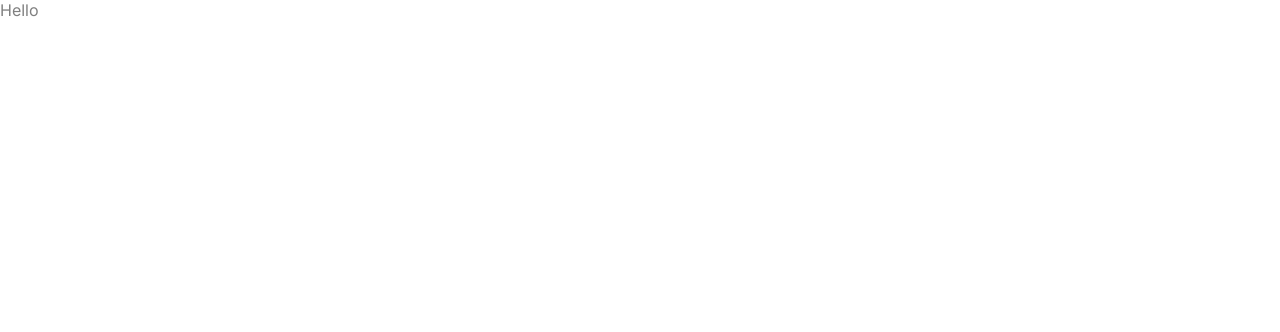
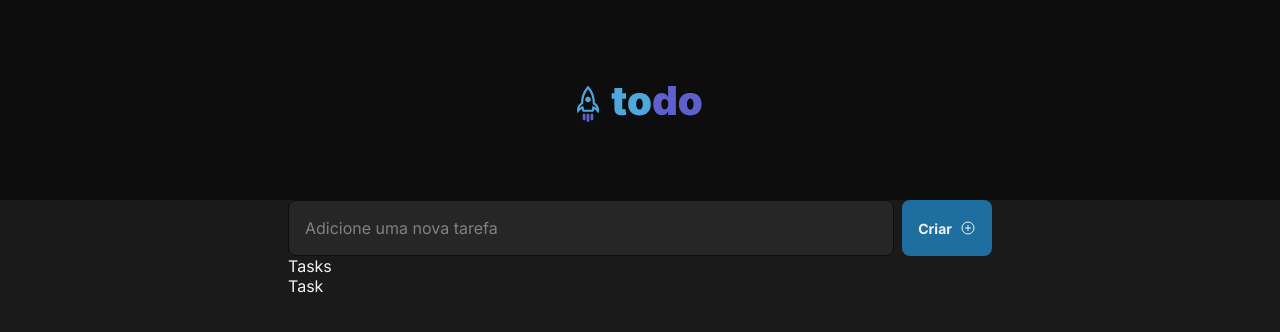
Before and after one commit to josee-fernandes/todo-react, a React (Vite) app: page / in a window 1280 px wide. Shown: the top 332 px of the page. Built offline with nearby package versions, Linux system fonts and the light colour scheme.

Commit message:
Header + NewTask components

```diff
--- a/package.json
+++ b/package.json
@@ -10,6 +10,7 @@
     "preview": "vite preview"
   },
   "dependencies": {
+    "phosphor-react": "^1.4.1",
     "react": "^18.2.0",
     "react-dom": "^18.2.0"
   },
--- /dev/null
+++ b/src/App.module.css
@@ -0,0 +1,5 @@
+.container {
+  max-width: 46rem;
+  padding: 0 1rem;
+  margin: 0 auto;
+}
--- a/src/App.tsx
+++ b/src/App.tsx
@@ -1,7 +1,21 @@
+import { Header } from "./components/Header";
+import { NewTask } from "./components/NewTask";
+import { Tasks } from "./components/Tasks";
+
 import "./global.css";
 
+import styles from "./App.module.css";
+
 function App() {
-  return <div>Hello</div>;
+  return (
+    <div>
+      <Header />
+      <div className={styles.container}>
+        <NewTask />
+        <Tasks />
+      </div>
+    </div>
+  );
 }
 
 export default App;
--- /dev/null
+++ b/src/components/Header/Header.module.css
@@ -0,0 +1,10 @@
+.header {
+  background: var(--gray-700);
+  display: flex;
+  justify-content: center;
+  padding: 4.75rem 0;
+}
+
+.header img {
+  height: 3rem;
+}
--- /dev/null
+++ b/src/components/Header/index.tsx
@@ -0,0 +1,11 @@
+import styles from "./Header.module.css";
+
+import todoLogo from "../../assets/todo-logo.svg";
+
+export function Header() {
+  return (
+    <header className={styles.header}>
+      <img src={todoLogo} alt="Logotipo do Todo" />
+    </header>
+  );
+}
--- /dev/null
+++ b/src/components/NewTask/NewTask.module.css
@@ -0,0 +1,36 @@
+.newTask {
+  display: flex;
+  gap: 0.5rem;
+}
+
+.newTask input {
+  border: 1px solid var(--gray-700);
+  border-radius: 8px;
+  background: var(--gray-500);
+  line-height: 140%;
+  color: var(--gray-100);
+  padding: 1rem;
+  flex: 1;
+}
+
+.newTask input::placeholder {
+  color: var(--gray-300);
+}
+
+.newTask button {
+  background: var(--blue-dark);
+  color: var(--gray-100);
+  border: none;
+  border-radius: 8px;
+  transition: background-color 150ms;
+  font-weight: 700;
+  font-size: 0.875rem;
+  padding: 1rem;
+  display: flex;
+  align-items: center;
+  gap: 0.5rem;
+}
+
+.newTask button:hover {
+  background: var(--blue);
+}
--- /dev/null
+++ b/src/components/NewTask/index.tsx
@@ -0,0 +1,14 @@
+import { PlusCircle } from "phosphor-react";
+
+import styles from "./NewTask.module.css";
+
+export function NewTask() {
+  return (
+    <form className={styles.newTask}>
+      <input type="text" placeholder="Adicione uma nova tarefa" />
+      <button>
+        Criar <PlusCircle size={16} />
+      </button>
+    </form>
+  );
+}
--- /dev/null
+++ b/src/components/Task/Task.module.css
@@ -0,0 +1,2 @@
+.task {
+}
--- /dev/null
+++ b/src/components/Task/index.tsx
@@ -0,0 +1,5 @@
+import styles from "./Task.module.css";
+
+export function Task() {
+  return <div className={styles.task}>Task</div>;
+}
--- /dev/null
+++ b/src/components/Tasks/Tasks.module.css
@@ -0,0 +1,2 @@
+.tasks {
+}
--- /dev/null
+++ b/src/components/Tasks/index.tsx
@@ -0,0 +1,12 @@
+import { Task } from "../Task";
+
+import styles from "./Tasks.module.css";
+
+export function Tasks() {
+  return (
+    <div className={styles.tasks}>
+      Tasks
+      <Task />
+    </div>
+  );
+}
--- a/src/global.css
+++ b/src/global.css
@@ -25,8 +25,8 @@
 }
 
 body {
-  background: var(--gray-900);
-  color: var(--gray-300);
+  background: var(--gray-600);
+  color: var(--gray-100);
   -webkit-font-smoothing: antialiased;
 }
 
```
Also changed, not shown: 1 other file (tests, documents, lock files or other folders).
